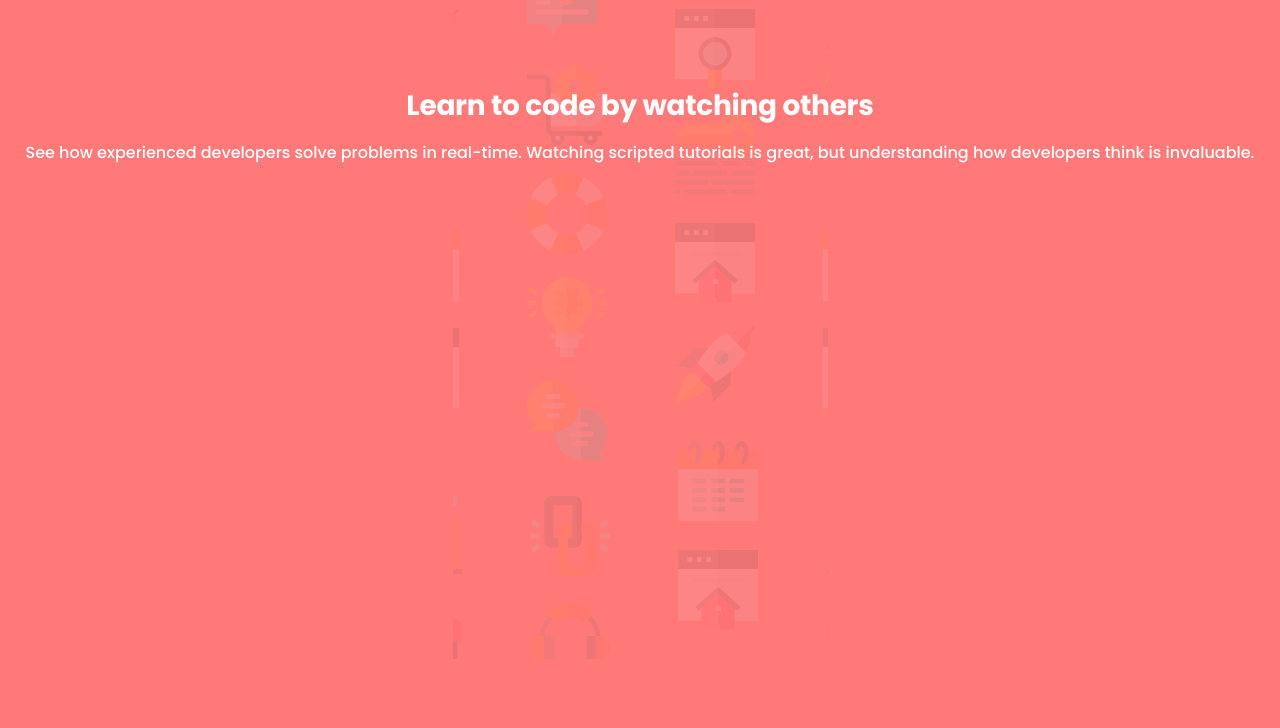
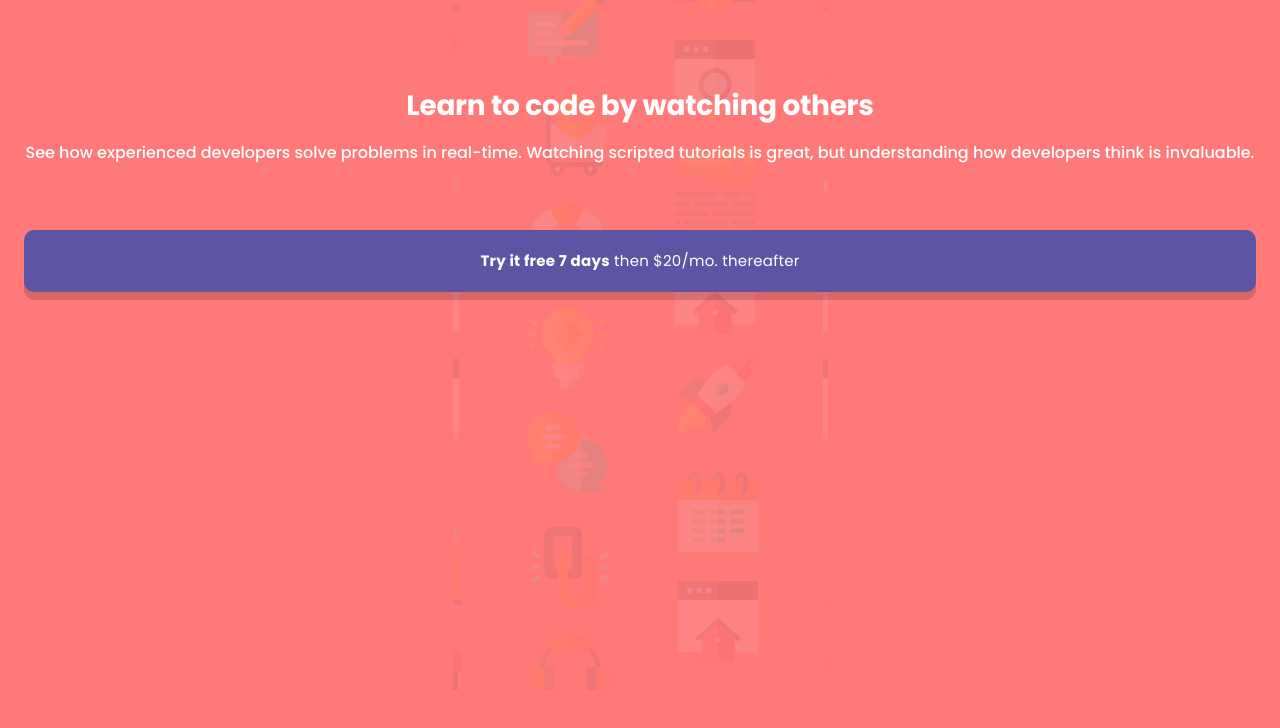
Before and after one commit to AchiGel/component-with-signUp-form, a React (Create React App) app: page / in a window 1280 px wide. Shown: the top 728 px of the page. Built offline with nearby package versions, Linux system fonts and the light colour scheme.

Commit message:
add second somponent

```diff
--- a/src/App.css
+++ b/src/App.css
@@ -1,3 +1,4 @@
 .wrapper {
   padding: 88px 24px;
+  font-family: "Poppins", sans-serif;
 }
--- a/src/App.js
+++ b/src/App.js
@@ -7,7 +7,9 @@ function App() {
     <div className="App">
       <div className="wrapper">
         <PromoText />
-        <FreeComp />
+        <section>
+          <FreeComp />
+        </section>
       </div>
     </div>
   );
--- a/src/components/FreeComp/FreeComp.js
+++ b/src/components/FreeComp/FreeComp.js
@@ -1,5 +1,13 @@
 import "./freeComp.css";
 
-function FreeComp() {}
+function FreeComp() {
+  return (
+    <div className="free-comp">
+      <h3>
+        <span>Try it free 7 days</span> then $20/mo. thereafter
+      </h3>
+    </div>
+  );
+}
 
 export default FreeComp;
--- a/src/components/FreeComp/freeComp.css
+++ b/src/components/FreeComp/freeComp.css
@@ -0,0 +1,19 @@
+.free-comp {
+  padding: 18px 66px;
+  text-align: center;
+  background-color: var(--color-purple);
+  border-radius: 10px;
+  box-shadow: 0px 8px 0px 0px rgba(0, 0, 0, 0.15);
+}
+
+.free-comp h3 {
+  color: #fff;
+  font-size: 15px;
+  font-weight: 400;
+  line-height: 26px; /* 173.333% */
+  letter-spacing: 0.268px;
+}
+
+.free-comp h3 span {
+  font-weight: 700;
+}
```
